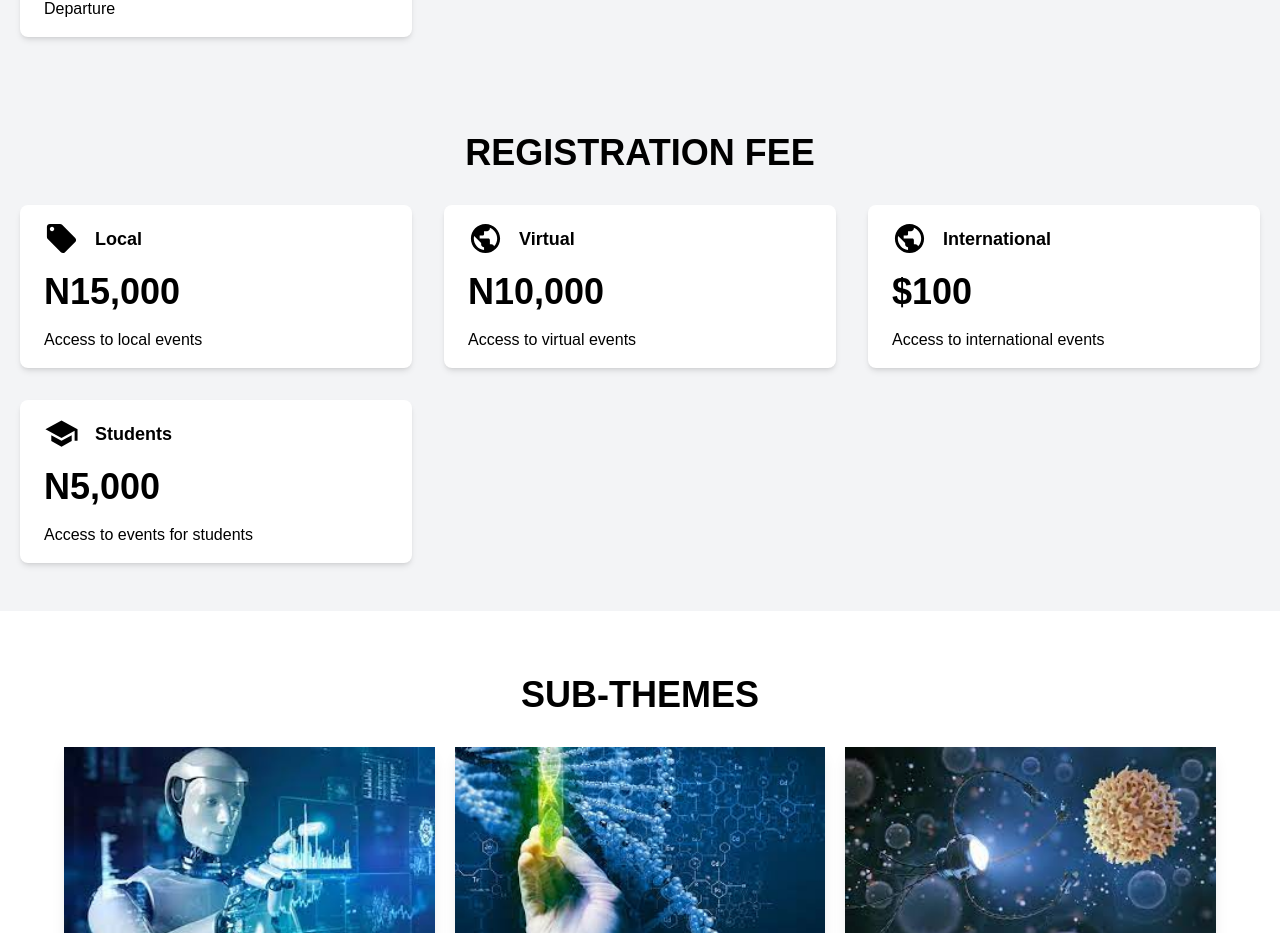
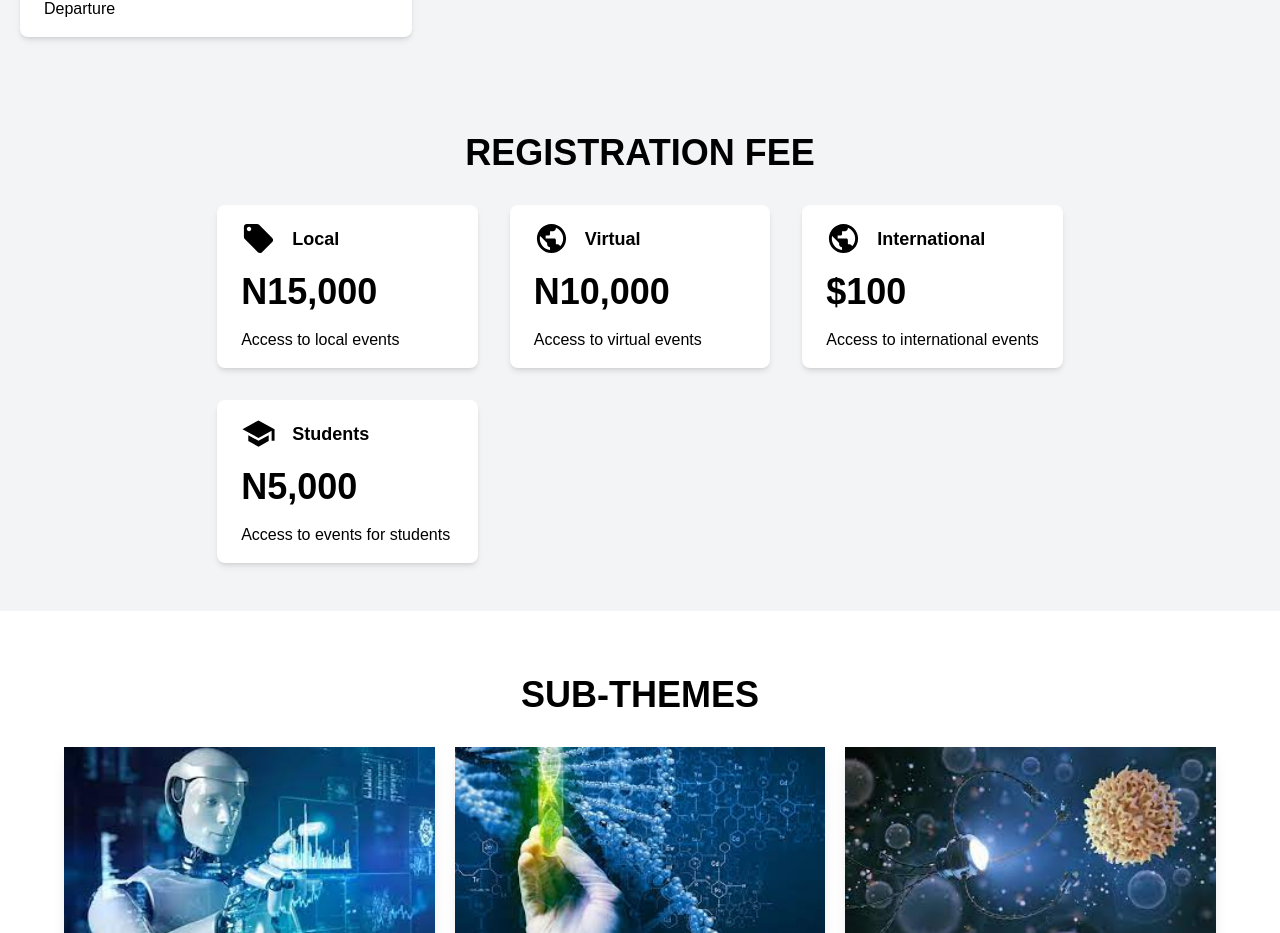
Before and after one commit to wisdom-uzo/gaposa, a Next.js app: page / in a window 1280 px wide. Shown: the part 2215-3148 px from the top of the page. Built offline with nearby package versions, Linux system fonts and the light colour scheme.

Commit message:
first commit

```diff
--- a/components/Pricing.jsx
+++ b/components/Pricing.jsx
@@ -1,12 +1,24 @@
 import { LocalOffer, Public, School } from '@mui/icons-material';
 import React from 'react';
 import { TitleText } from './CustomTexts';
+import { motion } from 'framer-motion';
+import styles from '../styles';
+import { fadeIn, staggerContainer } from '../utils/motion';
 
 
 function Pricing() {
   return (
     <section className="bg-gray-100 py-12 px-5">
-      <div className="container mx-auto">
+    <motion.div
+    className={`${styles.innerWidth} mx-auto ${styles.flexCenter} flex-col`}
+    variants={staggerContainer}
+    initial='hidden'
+    whileInView='show'
+    viewport={{once:false, amount:0.25}}>
+
+    <motion.div
+        variants={fadeIn('up', 'tween', 0.2, 1)}
+        lassName="container mx-auto">
         <TitleText title={<>REGISTRATION FEE</>} textStyles='text-center' />
 
             <div className="grid grid-cols-1 md:grid-cols-3 gap-8">
@@ -51,7 +63,10 @@ function Pricing() {
                 </div>
             </div>
             </div>
-      </div>
+        </motion.div>
+
+
+    </motion.div>
     </section>
   );
 }
```
Lines whose indentation alone changed are shown as unchanged.
